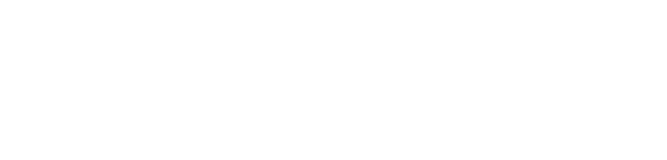
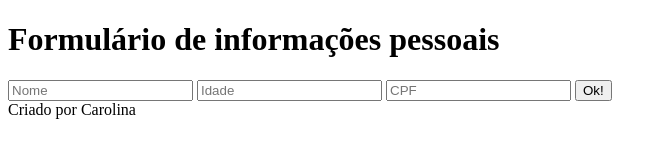
Before and after one commit to ccarolmdlima/programacao-web, a plain HTML site: page index.html in a window 1280 px wide. Shown: the whole page, without its empty margins (0-667 px from the left). Drawn offline with Linux system fonts and the light colour scheme.

Commit message:
update do index e criando style

```diff
--- a/index.html
+++ b/index.html
@@ -1,11 +1,17 @@
 <!DOCTYPE html>
-<html lang="en">
+<html lang="pt-br">
 <head>
     <meta charset="UTF-8">
     <meta name="viewport" content="width=device-width, initial-scale=1.0">
-    <title>Document</title>
+    <title>Programação WEB Turma A CC</title>
 </head>
 <body>
+    <h1>Formulário de informações pessoais</h1>
+    <input type="text" placeholder="Nome">
+    <input type="number" placeholder="Idade">
+    <input type="text" placeholder="CPF">
+    <button>Ok!</button>
+    <footer>Criado por Carolina</footer>
 
 </body>
 </html>
```
Also changed, not shown: style.css (added).
